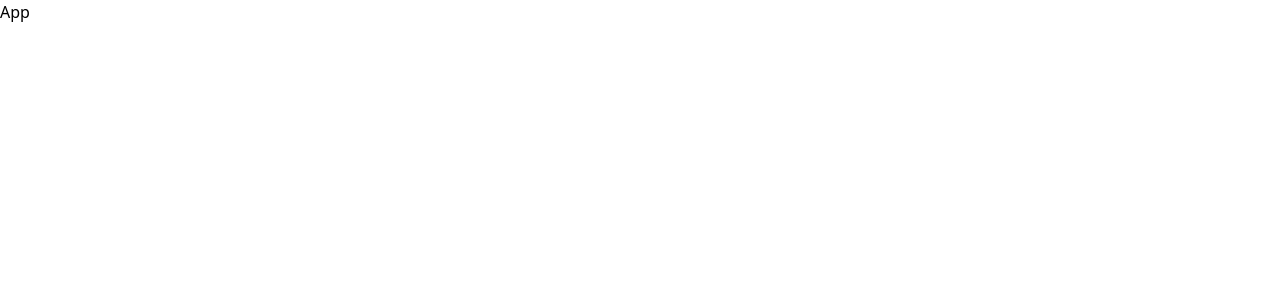
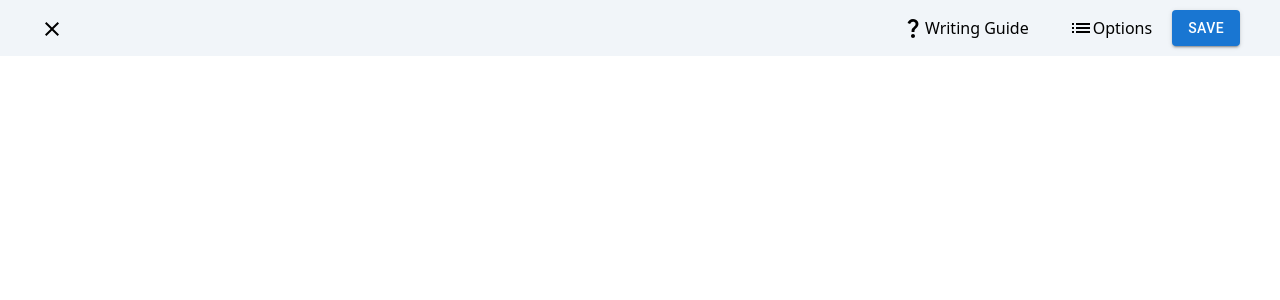
Before and after one commit to prajjwalarora/GeekDocs, a React (Create React App) app: page / in a window 1280 px wide. Shown: the top 300 px of the page. Built offline with nearby package versions, Linux system fonts and the light colour scheme.

Commit message:
initial commit

```diff
--- a/package.json
+++ b/package.json
@@ -3,6 +3,10 @@
   "version": "0.1.0",
   "private": true,
   "dependencies": {
+    "@emotion/react": "^11.10.4",
+    "@emotion/styled": "^11.10.4",
+    "@mui/icons-material": "^5.10.6",
+    "@mui/material": "^5.10.7",
     "@testing-library/jest-dom": "^5.16.5",
     "@testing-library/react": "^13.4.0",
     "@testing-library/user-event": "^13.5.0",
--- a/src/App.js
+++ b/src/App.js
@@ -1,7 +1,14 @@
 import React from "react";
+import Navbar from "./components/navbar";
 
 const App = () => {
-  return <div>App</div>;
+  return (
+    <div>
+      <div className="mainContent">
+        <Navbar />
+      </div>
+    </div>
+  );
 };
 
 export default App;
--- /dev/null
+++ b/src/components/navbar.js
@@ -0,0 +1,31 @@
+import React from "react";
+import CloseIcon from "@mui/icons-material/Close";
+import QuestionMarkIcon from "@mui/icons-material/QuestionMark";
+import ListIcon from "@mui/icons-material/List";
+import Button from "@mui/material/Button";
+
+const Navbar = () => {
+  return (
+    <div className="flex justify-between items-center bg-slate-100 h-14">
+      <div className="ml-10">
+        <CloseIcon />
+      </div>
+
+      <div className="nav-right flex  mr-10">
+        <div className="nav-option-wrapper mr-5 ml-5 flex items-center">
+          <QuestionMarkIcon />
+          <span>Writing Guide</span>
+        </div>
+        <div className="nav-option-wrapper mr-5 ml-5 flex items-center">
+          <ListIcon />
+          <span>Options</span>
+        </div>
+        <div className="">
+          <Button variant="contained">Save</Button>
+        </div>
+      </div>
+    </div>
+  );
+};
+
+export default Navbar;
```
Also changed, not shown: 1 other file (tests, documents, lock files or other folders).
